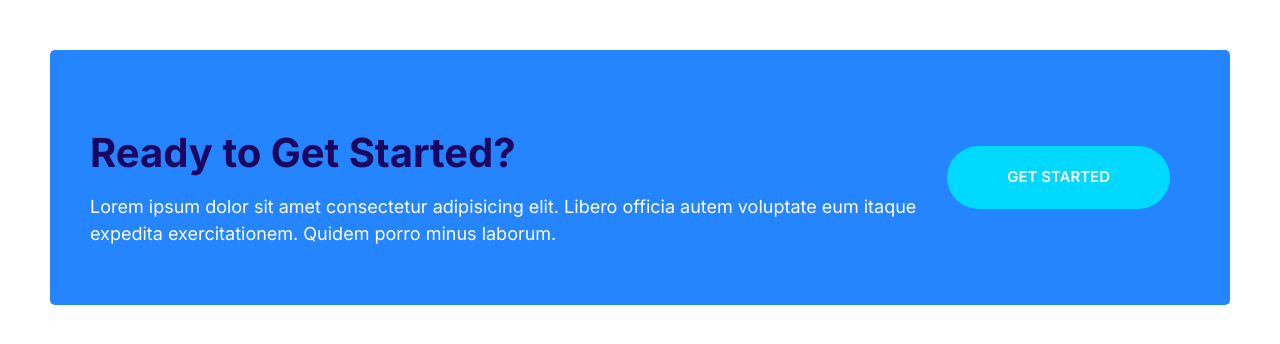
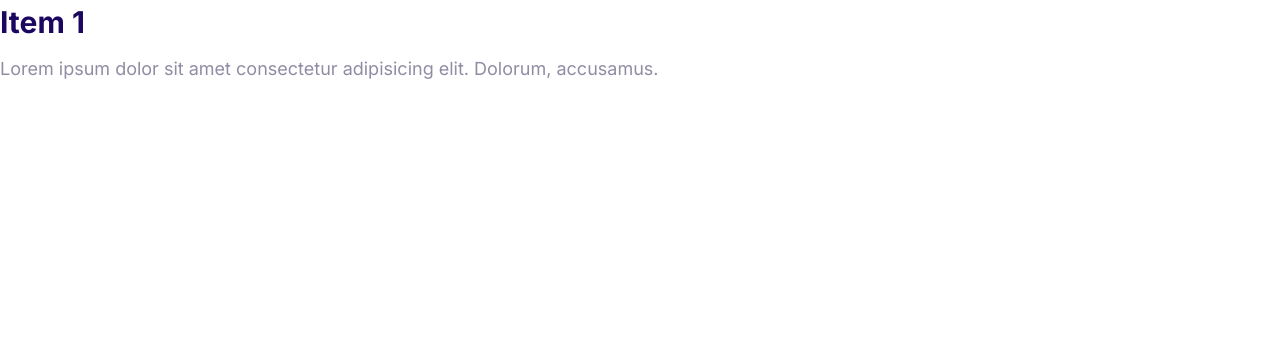
Before and after one commit to SulakshanaGeeth/Cloud-Hosting-Website, a plain HTML site: page index.html in a window 1280 px wide. Drawn offline with Linux system fonts and the light colour scheme.

Commit message:
Build collapsible component.

```diff
--- a/CSS/styles.css
+++ b/CSS/styles.css
@@ -547,3 +547,35 @@ a {
     margin: 0 2rem;
   }
 }
+
+/* Collapsibles */
+.collapsible__header {
+  display: flex;
+  justify-content: space-between;
+}
+
+.collapsible__heading {
+  margin-top: 0;
+  font-size: 3rem;
+}
+
+.collapsible__chevron {
+  transform: rotate(-90deg);
+  transition: transform 0.3s;
+}
+
+.collapsible__content {
+  max-height: 0;
+  overflow: hidden;
+  opacity: 0;
+  transition: all 0.3s;
+}
+
+.collapsible--expanded .collapsible__chevron {
+  transform: rotate(0);
+}
+
+.collapsible--expanded .collapsible__content {
+  max-height: 100vh;
+  opacity: 1;
+}
--- a/index.html
+++ b/index.html
@@ -14,19 +14,19 @@
     <link rel="stylesheet" href="CSS/styles.css" />
     <title>Document</title>
   </head>
-  <body style="padding: 5rem">
-    <div class="callout callout--primary">
-      <div class="grid grid--1x2">
-        <div class="callout__content">
-          <h2 callout__heading>Ready to Get Started?</h2>
-          <p>
-            Lorem ipsum dolor sit amet consectetur adipisicing elit. Libero
-            officia autem voluptate eum itaque expedita exercitationem. Quidem
-            porro minus laborum.
-          </p>
-        </div>
-        <a href="" class="btn btn--secondary btn--stretched">Get Started</a>
+  <body>
+    <div class="collapsible collapsible--expanded">
+      <header class="collapsible__header">
+        <h2 class="collapsible__heading">Item 1</h2>
+        <svg class="icon icon--white collapsible__chevron">
+          <use xlink:href="images/sprite.svg#chevron"></use>
+        </svg>
+      </header>
+      <div class="collapsible__content">
+        Lorem ipsum dolor sit amet consectetur adipisicing elit. Dolorum,
+        accusamus.
       </div>
     </div>
+    <script src="js/main.js"></script>
   </body>
 </html>
--- /dev/null
+++ b/js/main.js
@@ -0,0 +1,6 @@
+const collapsibles = document.querySelectorAll(".collapsible");
+collapsibles.forEach((item) =>
+  item.addEventListener("click", function () {
+    this.classList.toggle("collapsible--expanded");
+  })
+);
```
Also changed, not shown: components/collapsible.html (added, +11 -0 lines).
